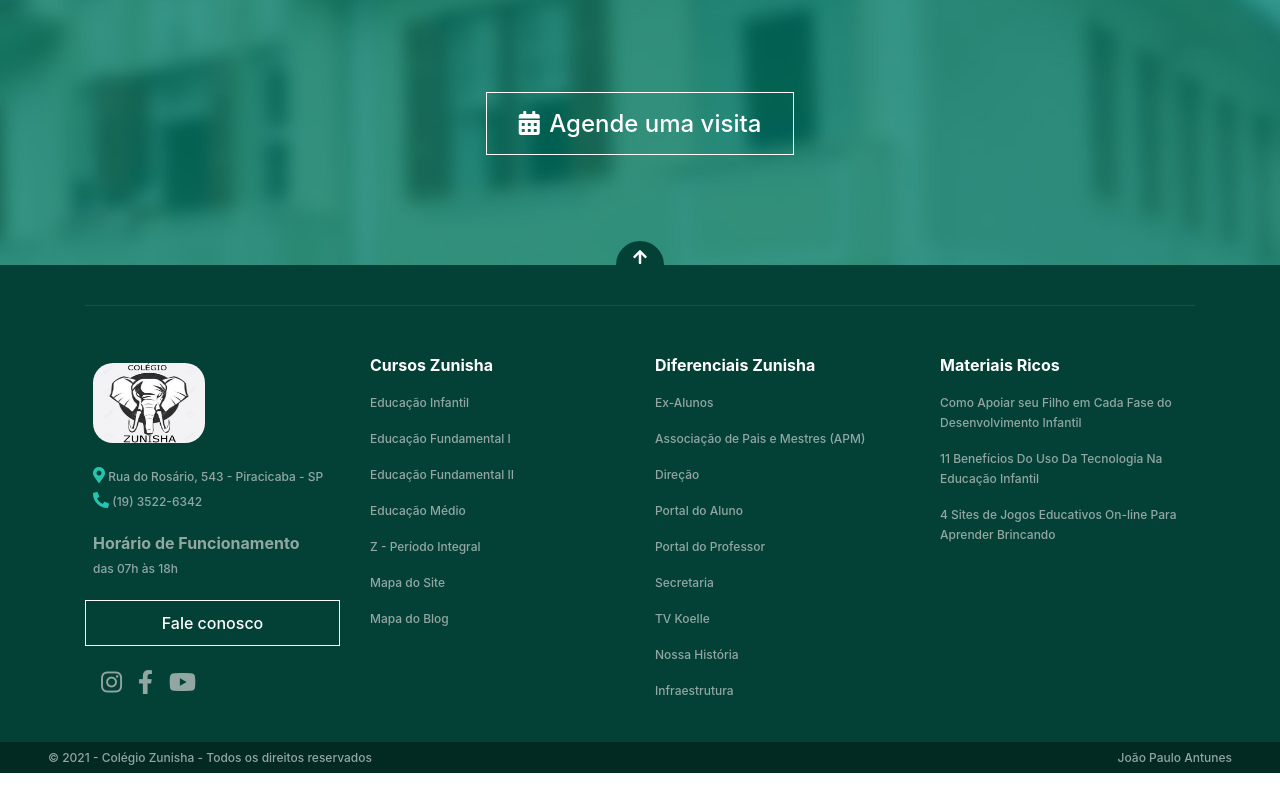
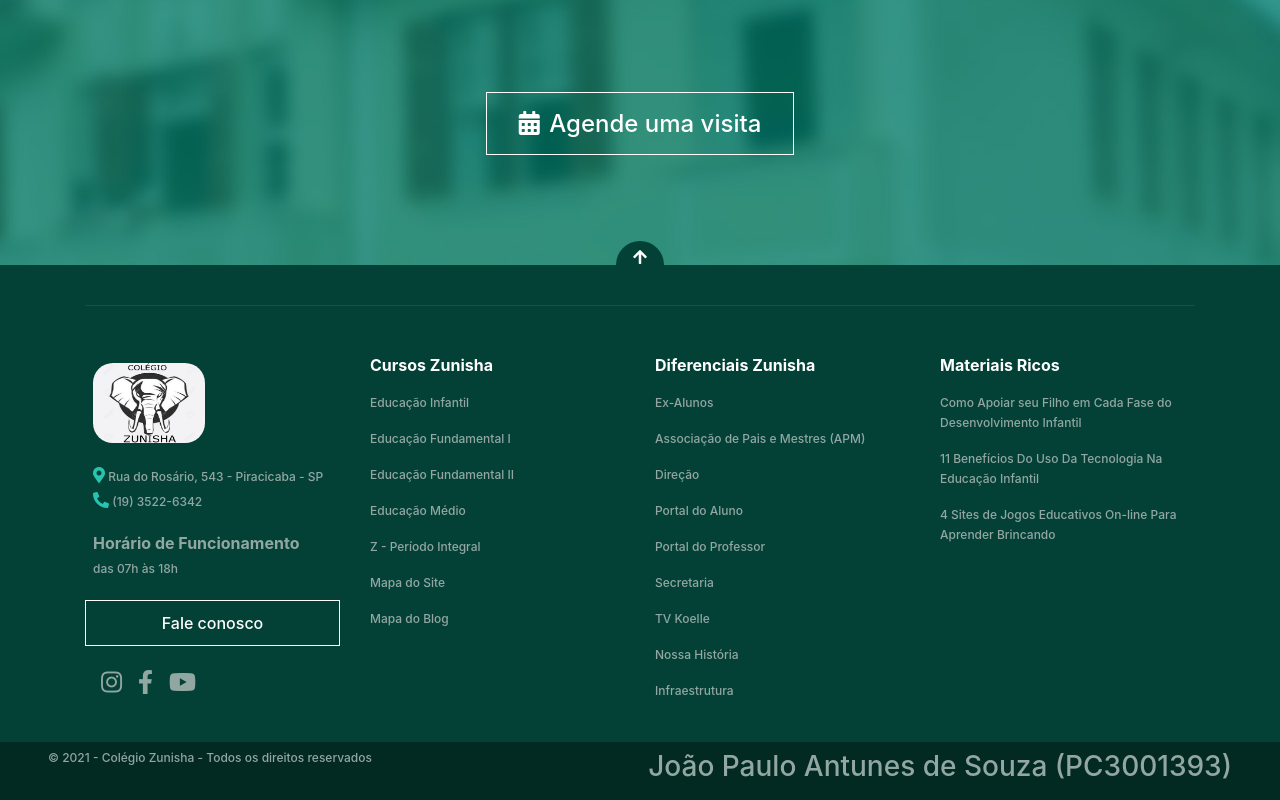
Before and after one commit to JoaoPauloAntunes/colegio-zunisha, a plain HTML site: page index.html in a window 1280 px wide. Shown: the part 3222-4022 px from the top of the page. Before the commit the page ends 3995 px from the top, so only its background shows below. Drawn offline with Linux system fonts and the light colour scheme.

Commit message:
feat: Add student id

```diff
--- a/index.html
+++ b/index.html
@@ -436,7 +436,7 @@
     <div class="copyright px-5 py-2" style="background-color: #022922">
       <div class="d-flex justify-content-between">
         <div>&copy; 2021 - Colégio Zunisha - Todos os direitos reservados</div>
-        <div><a itemprop="author" title="Desenvolvido por João Paulo Antunes" rel="author">João Paulo Antunes</a></div>
+        <h3>João Paulo Antunes de Souza (PC3001393)</h3>
       </div>
     </div>
 
```
